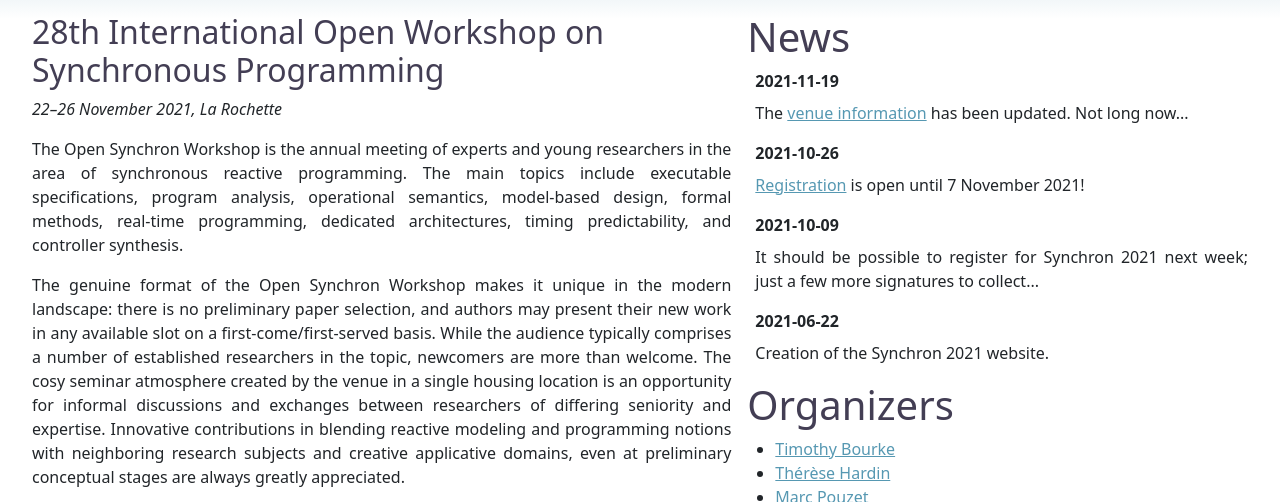
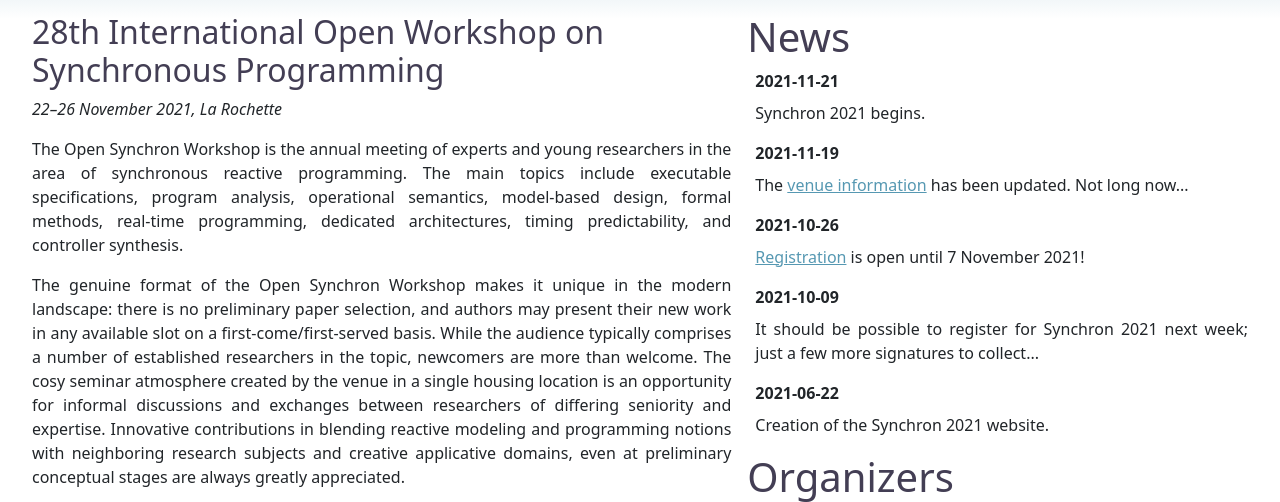
Before and after one commit to inria-parkas/synchron2021, a plain HTML site: page index.html in a window 1280 px wide. Shown: the part 271-773 px from the top of the page. Drawn offline with Linux system fonts and the light colour scheme.

Commit message:
Update news

```diff
--- a/index.html
+++ b/index.html
@@ -23,7 +23,8 @@ notions with neighboring research subjects and creative applicative domains,
 even at preliminary conceptual stages are always greatly appreciated.</p>
 <p>There is a low-traffic
 <a href="https://sympa.inria.fr/sympa/info/synchron2021">mailing list</a>.</p>
-</div><div class="col-md-5 col-xl-5"><h1>News</h1><dl class="velus-news"><dt><dt>2021-11-19</dt></dt><dd><dd><p>The <a href="venue.html">venue information</a> has been updated. Not long now...</p>
+</div><div class="col-md-5 col-xl-5"><h1>News</h1><dl class="velus-news"><dt><dt>2021-11-21</dt></dt><dd><dd><p>Synchron 2021 begins.</p>
+</dd></dd><dt><dt>2021-11-19</dt></dt><dd><dd><p>The <a href="venue.html">venue information</a> has been updated. Not long now...</p>
 </dd></dd><dt><dt>2021-10-26</dt></dt><dd><dd><p><a href="registration.html">Registration</a> is open until 7 November 2021!</p>
 </dd></dd><dt><dt>2021-10-09</dt></dt><dd><dd><p>It should be possible to register for Synchron 2021 next week; just a few
 more signatures to collect...</p>
```
